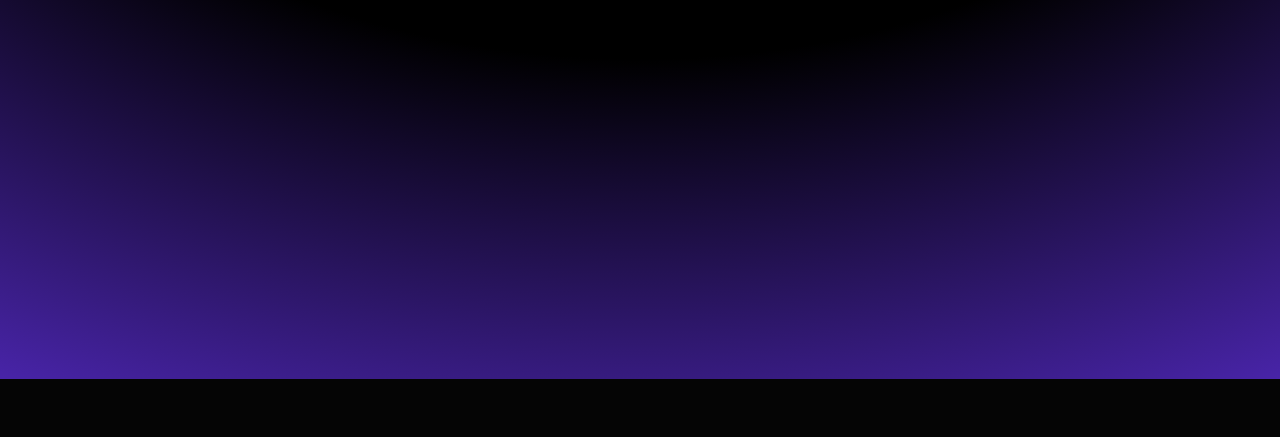
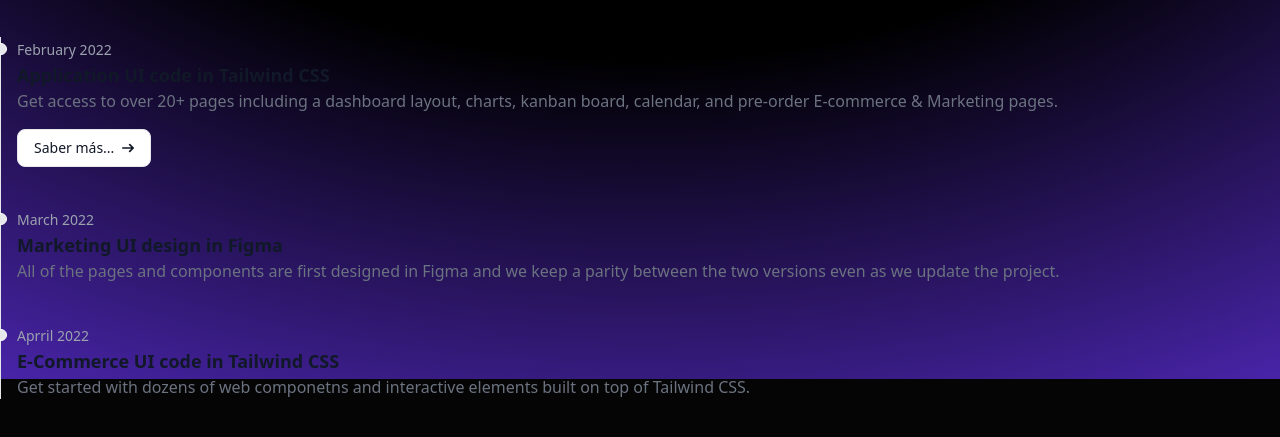
Before and after one commit to MariaRipley/freddy-portfolio, an Astro site: page / in a window 1280 px wide. Shown: the part 421-858 px from the top of the page. Before the commit the page ends 800 px from the top, so only its background shows below. Built offline with nearby package versions, Linux system fonts and the light colour scheme; Astro itself is replaced by a stand-in of ours.

Commit message:
Add Experience section

```diff
--- /dev/null
+++ b/src/components/Experience.astro
@@ -0,0 +1,33 @@
+---
+import ExperienceItem from "./ExperienceItem.astro"
+
+const EXPERIENCE = [
+    {
+        date: 'February 2022',
+        title: 'Application UI code in Tailwind CSS',
+        description: 'Get access to over 20+ pages including a dashboard layout, charts, kanban board, calendar, and pre-order E-commerce & Marketing pages.',
+        link: '#',
+    },
+    {
+        date: 'March 2022',
+        title: 'Marketing UI design in Figma',
+        description: 'All of the pages and components are first designed in Figma and we keep a parity between the two versions even as we update the project.'
+    },
+    {
+        date: 'Aprril 2022',
+        title: 'E-Commerce UI code in Tailwind CSS',
+        description: 'Get started with dozens of web componetns and interactive elements built on top of Tailwind CSS.'
+    }
+]
+---
+
+
+<ol class="relative border-s border-gray-200 dark:border-gray-700">
+    {
+        EXPERIENCE.map(experience => (
+            <li class="mb-10 ms-4">
+                <ExperienceItem { ... experience} />
+            </li>
+        ))
+    }
+</ol>
--- /dev/null
+++ b/src/components/ExperienceItem.astro
@@ -0,0 +1,37 @@
+---
+interface Props {
+    title: string
+    description: string
+    link?: string
+    date: string
+}
+const { title, description, link, date } = Astro.props;
+---
+
+
+<div class="absolute w-3 h-3 bg-gray-200 rounded-full mt-1.5 -start-1.5 border border-white dark:border-gray-900 dark:bg-gray-700"></div>
+        <time class="mb-1 text-sm font-normal leading-none text-gray-400 dark:text-gray-500">{date}</time>
+        <h3 class="text-lg font-semibold text-gray-900 dark:text-white">{title}</h3>
+        <p class="mb-4 text-base font-normal text-gray-500 dark:text-gray-400">{description}</p>
+        {
+            link && (
+                <a
+                    href={link}
+                    class="inline-flex items-center px-4 py-2 text-sm font-medium text-gray-900 bg-white border border-gray-200 rounded-lg hover:bg-gray-100 hover:text-blue-700 focus:z-10 focus:ring-4 focus:outline-none focus:ring-gray-100 focus:text-blue-700 dark:bg-gray-800 dark:text-gray-400 dark:border-gray-600 dark:hover:text-white dark:hover:bg-gray-700 dark:focus:ring-gray-700"
+                >
+                    Saber más... {''}
+                    <svg
+                        class="w-3 h-3 ms-2 rtl:rotate-180" aria-hidden="true"
+                        xmlns="http://www.w3.org/2000/svg"
+                        fill="none"
+                        viewBox="0 0 14 10">
+                    <path
+                        stroke="currentColor"
+                        stroke-linecap="round"
+                        stroke-linejoin="round"
+                        stroke-width="2"
+                        d="M1 5h12m0 0L9 1m4 4L9 9"/>
+                    </svg>
+                </a>
+            )
+        }
--- a/src/pages/index.astro
+++ b/src/pages/index.astro
@@ -5,10 +5,11 @@
 import SocialPill from '../components/SocialPill.astro';
 import GitHubIcon from '../components/icons/GitHub.astro';
 import MailIcon from '../components/icons/Mail.astro';
+import Experience from '../components/Experience.astro';
 ---
 
 <Layout
-	title="Portfolio de Freddy"
+	title="Portfolio de Freddy - Horrorizador de adolescentes"
 	description='Contrata a Freddy para atormentar a tus vecinos'>
 	<main>
 
@@ -35,5 +36,9 @@
 			</nav>
 
 	</section>
+
+	<section>
+		<Experience />
+	</section>
 	</main>
 </Layout>
```
